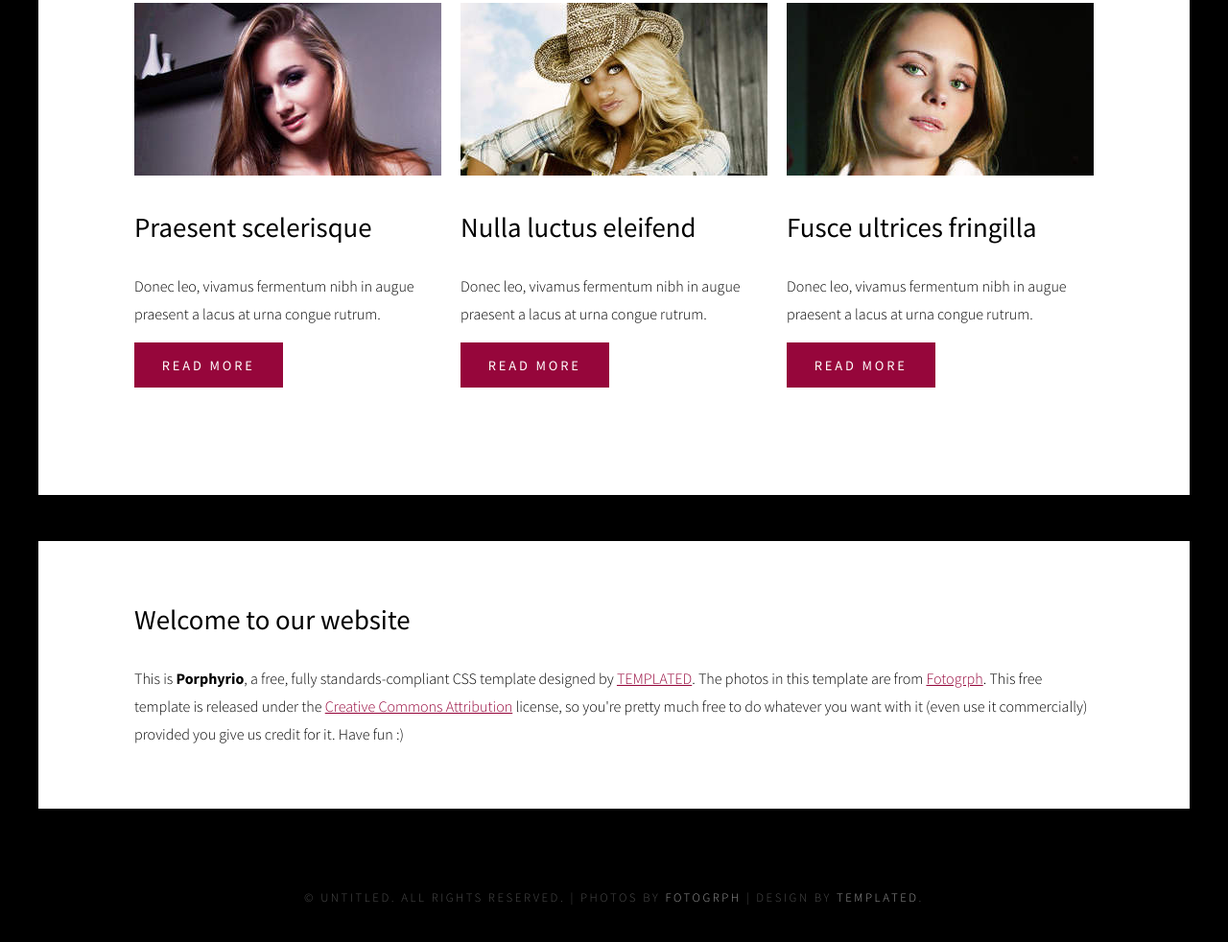
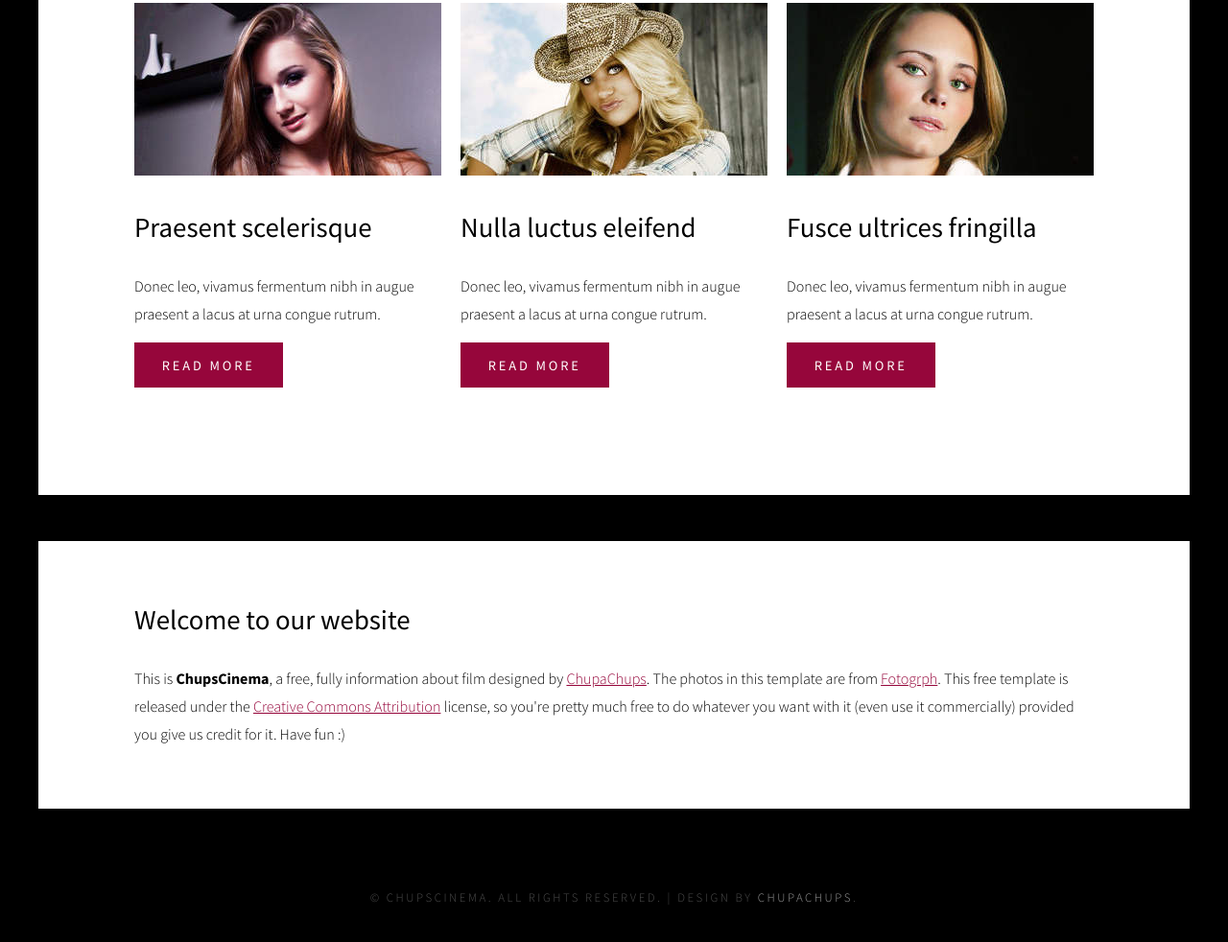
Before and after one commit to Chupacups/Chups-Cinema, a plain HTML site: page index.html in a window 1280 px wide. Shown: the part 1312-2294 px from the top of the page at 96% size. Drawn offline with Linux system fonts and the light colour scheme.

Commit message:
Update index.html

```diff
--- a/index.html
+++ b/index.html
@@ -88,10 +88,10 @@ Released   : 20130902
 </div>
 <div id="welcome" class="container">
 	<h2>Welcome to our website</h2>
-	<p>This is <strong>Porphyrio</strong>, a free, fully standards-compliant CSS template designed by <a href="http://templated.co" rel="nofollow">TEMPLATED</a>. The photos in this template are from <a href="http://fotogrph.com/"> Fotogrph</a>. This free template is released under the <a href="http://templated.co/license">Creative Commons Attribution</a> license, so you're pretty much free to do whatever you want with it (even use it commercially) provided you give us credit for it. Have fun :) </p>
+	<p>This is <strong>ChupsCinema</strong>, a free, fully information about film designed by <a href="http://templated.co" rel="nofollow">ChupaChups</a>. The photos in this template are from <a href="http://fotogrph.com/"> Fotogrph</a>. This free template is released under the <a href="http://templated.co/license">Creative Commons Attribution</a> license, so you're pretty much free to do whatever you want with it (even use it commercially) provided you give us credit for it. Have fun :) </p>
 </div>
 <div id="copyright" class="container">
-	<p>&copy; Untitled. All rights reserved. | Photos by <a href="http://fotogrph.com/">Fotogrph</a> | Design by <a href="http://templated.co" rel="nofollow">TEMPLATED</a>.</p>
+	<p>&copy; ChupsCinema. All rights reserved. | Design by <a href="http://templated.co" rel="nofollow">ChupaChups</a>.</p>
 </div>
 </body>
 </html>
```
